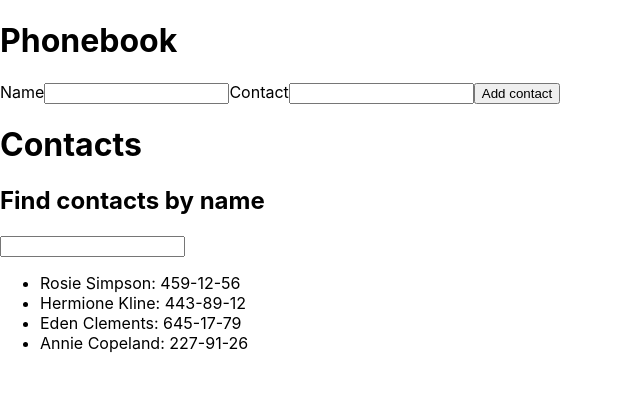
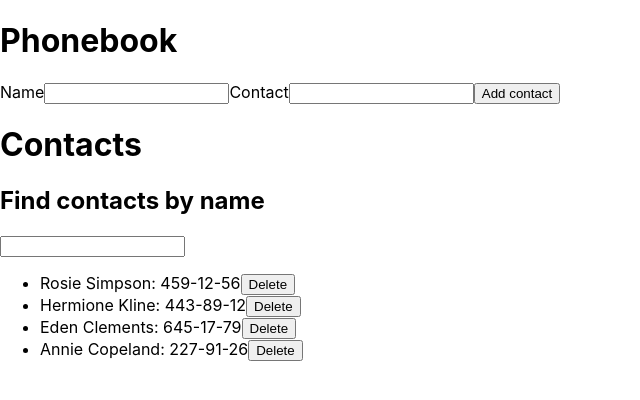
Before and after one commit to b01ma/goit-react-hw-02-phonebook, a React (Create React App) app: page / in a window 1280 px wide. Shown: the top 400 px of the page, without its empty margins (0-640 px from the left). Built offline with nearby package versions, Linux system fonts and the light colour scheme.

Commit message:
Step 6 is completed! Need to add css

```diff
--- a/src/components/App.jsx
+++ b/src/components/App.jsx
@@ -13,6 +13,12 @@ export class App extends Component {
       { id: 'id-4', name: 'Annie Copeland', number: '227-91-26' },
     ],
     filter: '',
+  };
+
+  deleteContact = contactId => {
+    this.setState(prevState => ({
+      contacts: prevState.contacts.filter(contact => contact.id !== contactId),
+    }));
   };
 
   isSameContact = (name, number) => {
@@ -58,6 +64,7 @@ export class App extends Component {
         <ContactList
           contacts={this.state.contacts}
           filter={this.state.filter}
+          onDelete={this.deleteContact}
         />
       </div>
     );
--- a/src/components/ContactList/ContactList.jsx
+++ b/src/components/ContactList/ContactList.jsx
@@ -1,4 +1,4 @@
-export const ContactList = ({ contacts, filter }) => {
+export const ContactList = ({ contacts, filter, onDelete }) => {
   return (
     <ul>
       {contacts.map(
@@ -6,6 +6,7 @@ export const ContactList = ({ contacts, filter }) => {
           contact.name.toLowerCase().includes(filter.toLowerCase()) && (
             <li key={contact.id}>
               {contact.name}: {contact.number}
+              <button onClick={() => onDelete(contact.id)}>Delete</button>
             </li>
           )
       )}
```
